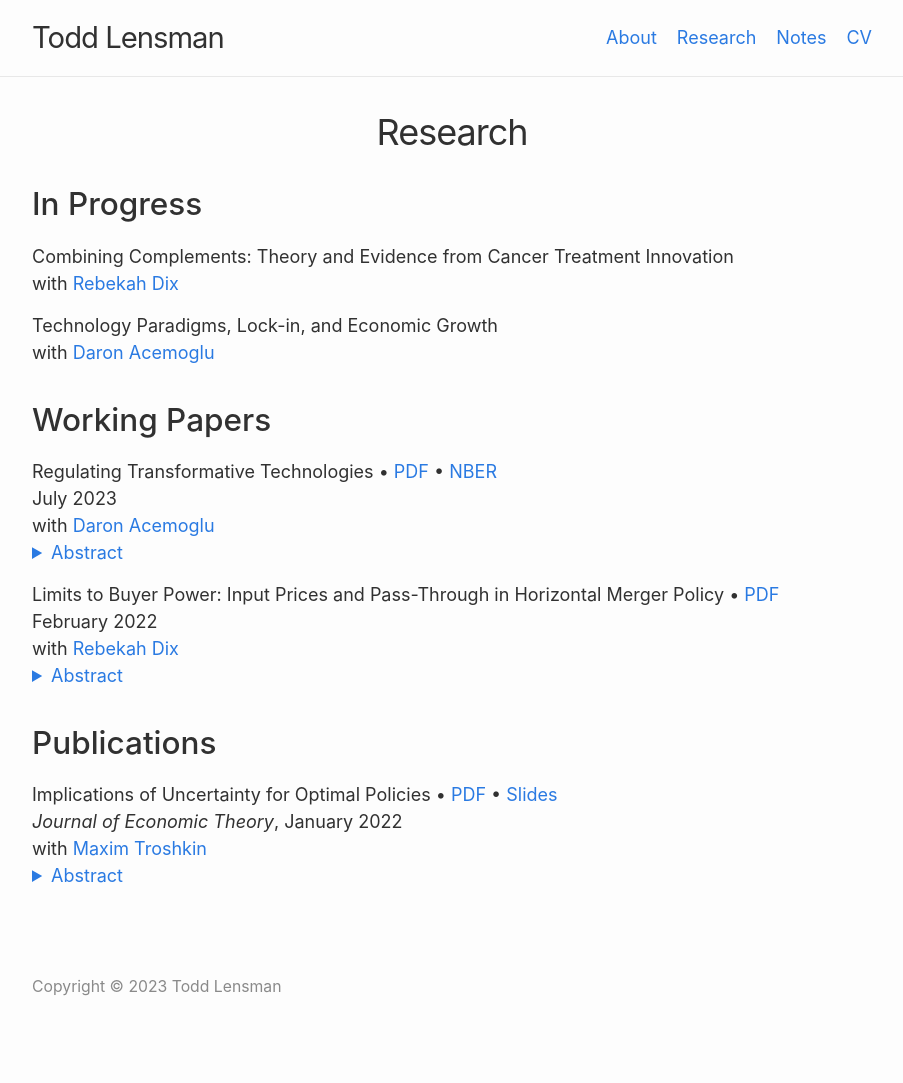
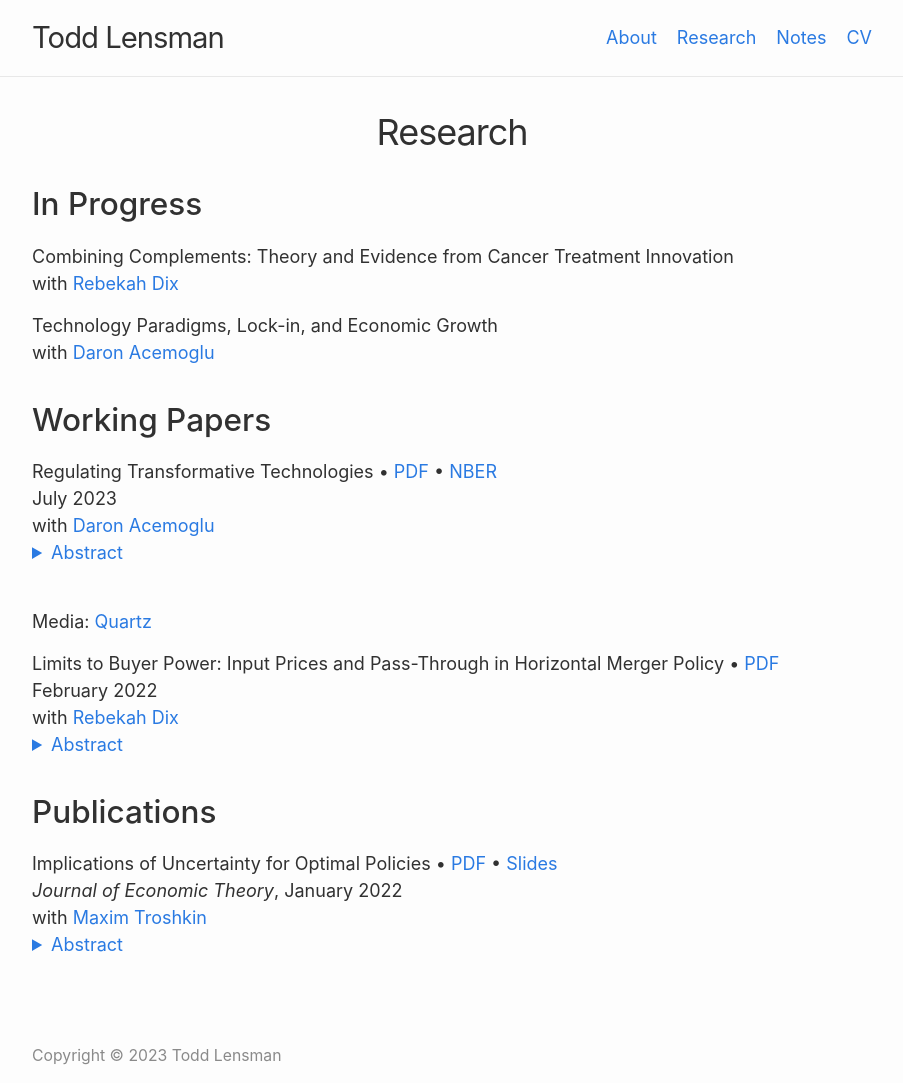
Before and after one commit to talensman/talensman.github.io, a Jekyll site: the page built from research.md, in a window 1280 px wide. Shown: the whole page, without its empty margins (188-1091 px from the left). Built offline with Jekyll 4.4.1, drawn with Linux system fonts in a browser that asks for light colours; before the commit the page ends 1014 px from its top, so only the background shows below that.

Commit message:
Update research.md

```diff
--- a/research.md
+++ b/research.md
@@ -27,7 +27,8 @@ with <a href="https://economics.mit.edu/people/faculty/daron-acemoglu" target="_
 
 	Transformative technologies like generative artificial intelligence promise to accelerate productivity growth across many sectors, but they also present new risks from potential misuse. We develop a multi-sector technology adoption model to study the optimal regulation of transformative technologies when society can learn about these risks over time. Socially optimal adoption is gradual and convex. If social damages are proportional to the productivity gains from the new technology, a higher growth rate leads to slower optimal adoption. Equilibrium adoption is inefficient when firms do not internalize all social damages, and sector-independent regulation is helpful but generally not sufficient to restore optimality.
 
-</details>
+</details><br>
+Media: <a href="https://qz.com/the-economic-case-for-slowing-down-ai-1850627827" target="_blank">Quartz</a>
 
 
 Limits to Buyer Power: Input Prices and Pass-Through in Horizontal Merger Policy • <a href="/files/research/ipp3.pdf">PDF</a><br>
```
